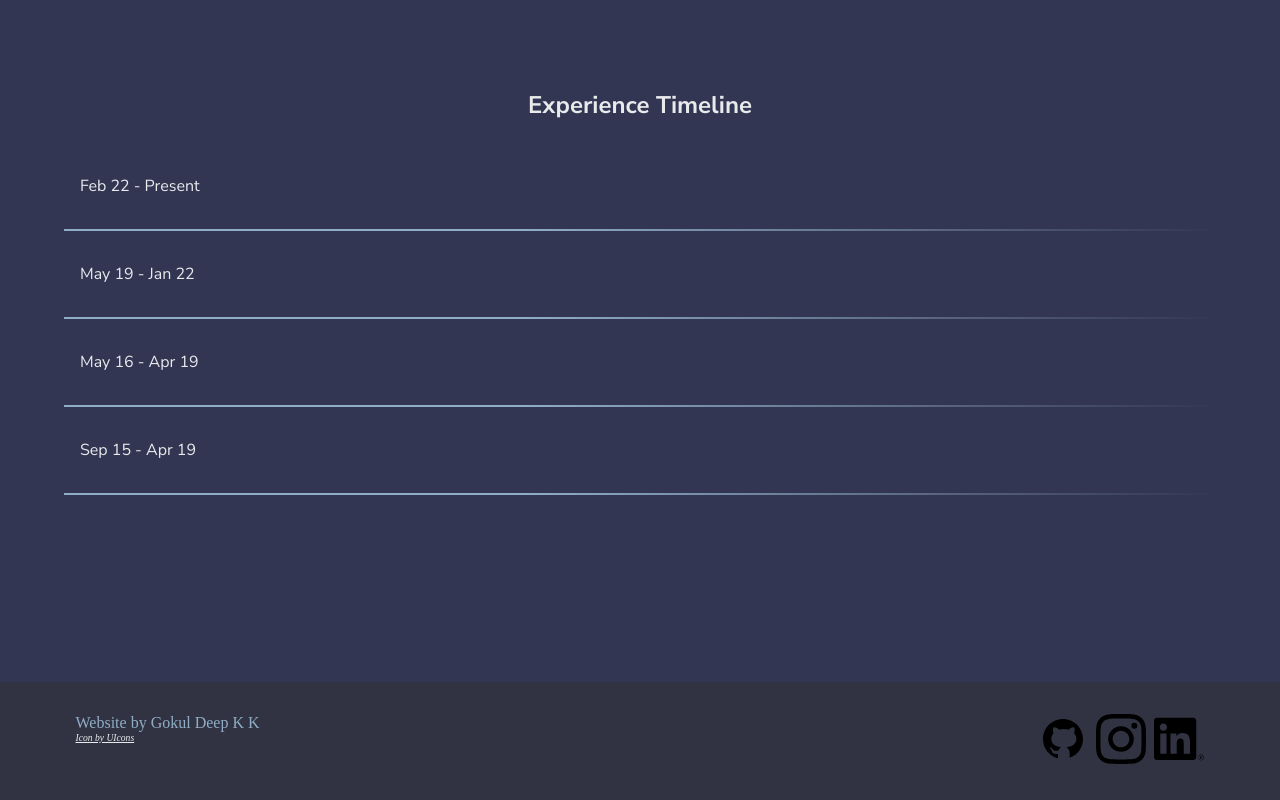
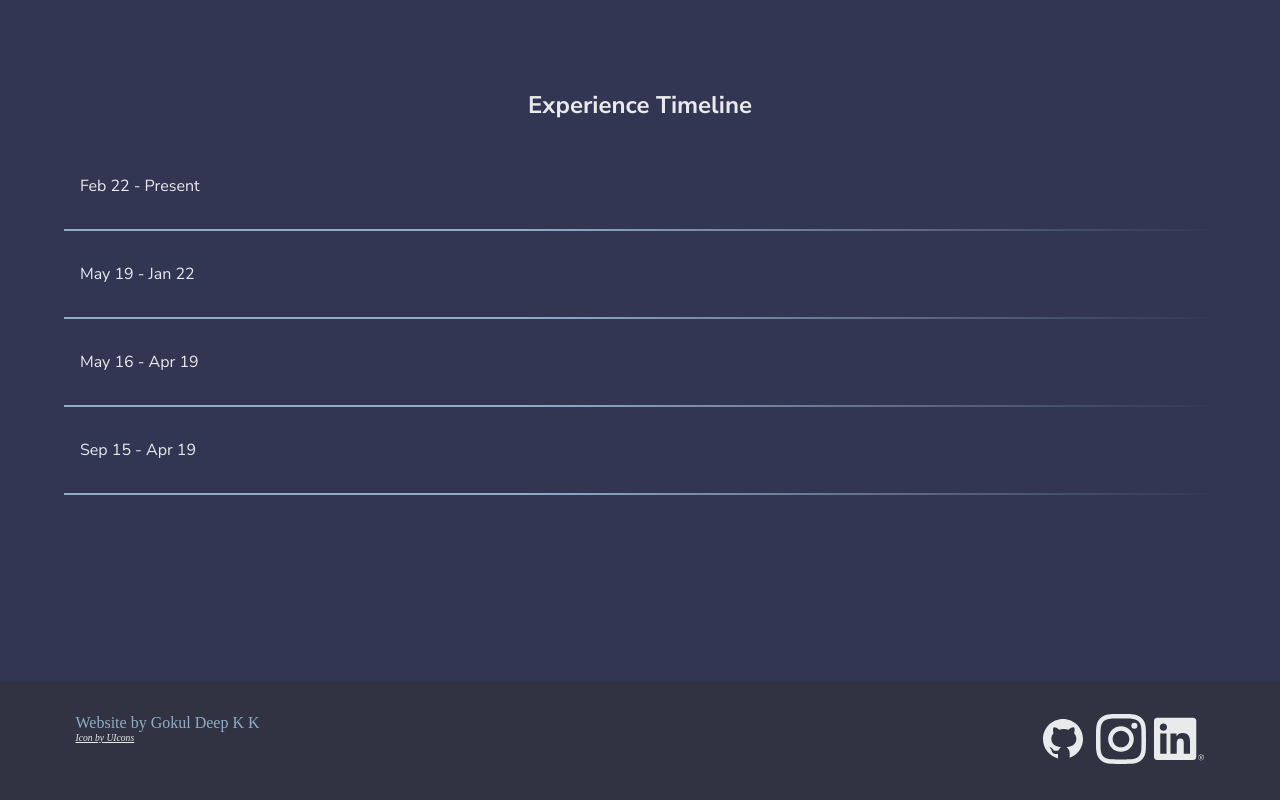
Before and after one commit to gokuldeepkk/gokuldeepkk.github.io, an Angular app: page / in a window 1280 px wide. Shown: the part 1718-2518 px from the top of the page. Built offline with nearby package versions, Linux system fonts and the light colour scheme.

Commit message:
Media Link Animation

```diff
--- a/src/app/core/components/footer/media-links/media-links.component.html
+++ b/src/app/core/components/footer/media-links/media-links.component.html
@@ -6,6 +6,12 @@
       width="60px"
       height="60px"
     >
+      <defs>
+        <linearGradient id="Gradient1">
+          <stop class="stop1" offset="0" />
+          <stop class="stop2" offset="1" />
+        </linearGradient>
+      </defs>
       <path
         d="M15,3C8.373,3,3,8.373,3,15c0,5.623,3.872,10.328,9.092,11.63C12.036,26.468,12,26.28,12,26.047v-2.051 c-0.487,0-1.303,0-1.508,0c-0.821,0-1.551-0.353-1.905-1.009c-0.393-0.729-0.461-1.844-1.435-2.526 c-0.289-0.227-0.069-0.486,0.264-0.451c0.615,0.174,1.125,0.596,1.605,1.222c0.478,0.627,0.703,0.769,1.596,0.769 c0.433,0,1.081-0.025,1.691-0.121c0.328-0.833,0.895-1.6,1.588-1.962c-3.996-0.411-5.903-2.399-5.903-5.098 c0-1.162,0.495-2.286,1.336-3.233C9.053,10.647,8.706,8.73,9.435,8c1.798,0,2.885,1.166,3.146,1.481C13.477,9.174,14.461,9,15.495,9 c1.036,0,2.024,0.174,2.922,0.483C18.675,9.17,19.763,8,21.565,8c0.732,0.731,0.381,2.656,0.102,3.594 c0.836,0.945,1.328,2.066,1.328,3.226c0,2.697-1.904,4.684-5.894,5.097C18.199,20.49,19,22.1,19,23.313v2.734 c0,0.104-0.023,0.179-0.035,0.268C23.641,24.676,27,20.236,27,15C27,8.373,21.627,3,15,3z"
       />
--- a/src/app/core/components/footer/media-links/media-links.component.scss
+++ b/src/app/core/components/footer/media-links/media-links.component.scss
@@ -1,9 +1,32 @@
+@use "colors";
+
 .media-links {
   display: flex;
   gap: 8px;
 
-  svg {
-    width: 50px;
-    height: 50px;
+  a {
+    cursor: none;
+
+    svg {
+      width: 50px;
+      height: 50px;
+      fill: colors.$base;
+
+      stop {
+        transition: 0.4s ease;
+
+        &.stop1 {
+          stop-color: colors.$highlight;
+        }
+
+        &.stop2 {
+          stop-color: colors.$midtone;
+        }
+      }
+
+      &:hover {
+        fill: url(#Gradient1);
+      }
+    }
   }
 }
```
